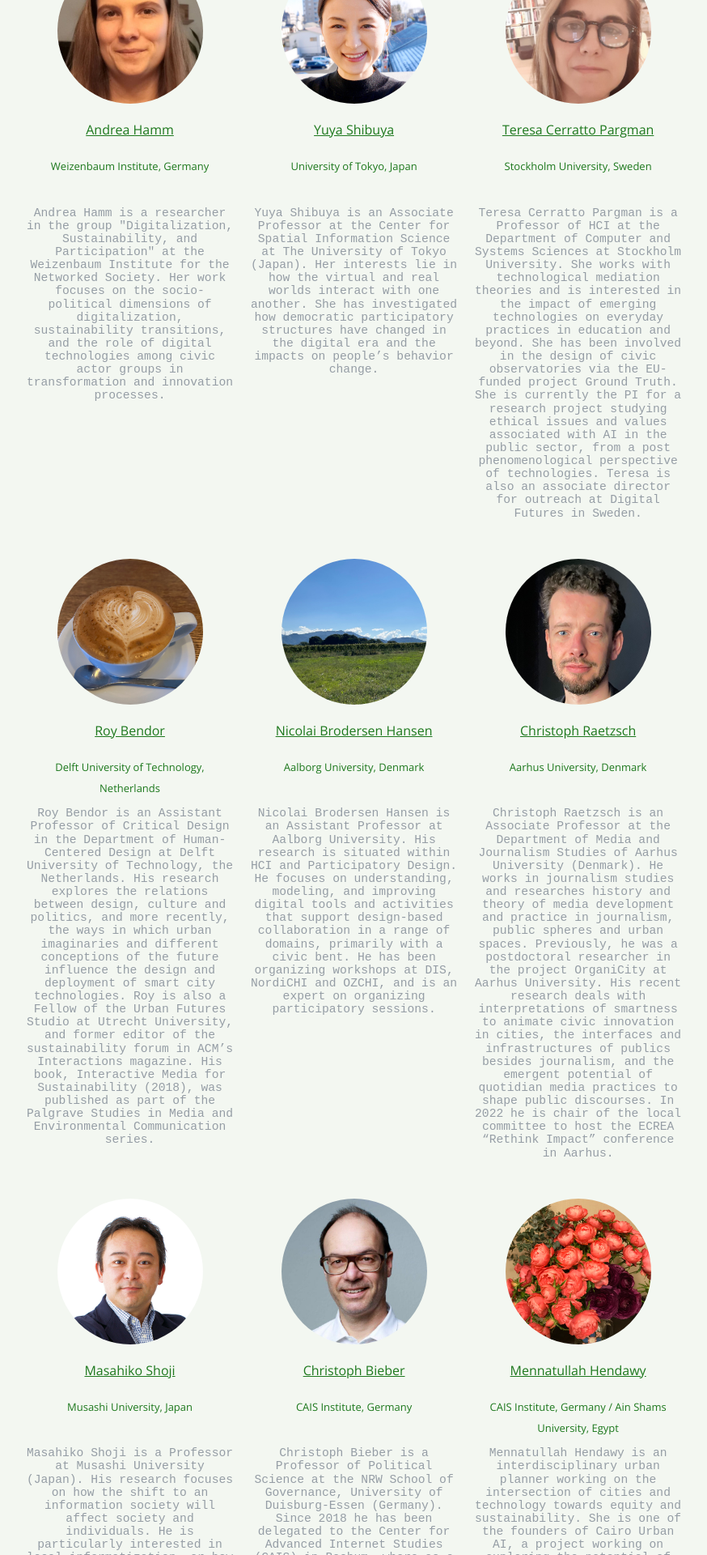
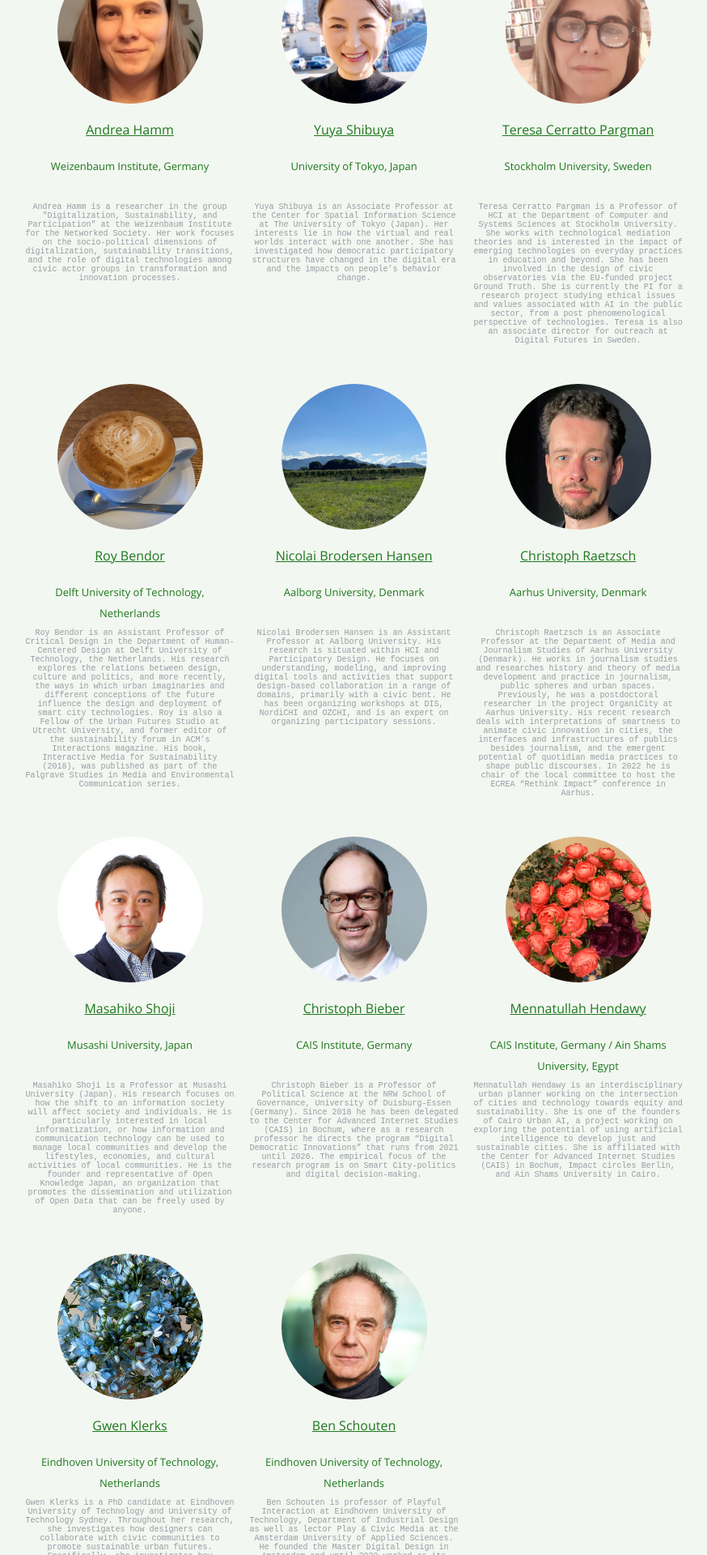
Before and after one commit to discontinued-civictech/discontinued-civictech.github.io, a Jekyll site: the page built from organizers.md, in a window 1280 px wide. Shown: the part 741-2661 px from the top of the page at 81% size, without its empty margins (202-1076 px from the left). Built offline with Jekyll 4.4.1, drawn with Linux system fonts in a browser that asks for light colours; our own code applies the rules of GitHub Pages for plain Markdown files.

Commit message:
Update style

```diff
--- a/_sass/jekyll-theme-cayman.scss
+++ b/_sass/jekyll-theme-cayman.scss
@@ -333,7 +333,7 @@ a {
     font-family: 'Courier New', Courier, monospace;
     text-align: center;
     color:#959da5;
-    font-size: smaller;
+    font-size: x-small;
     line-height: 1.1;
     a {
       color: #959da5;
```
